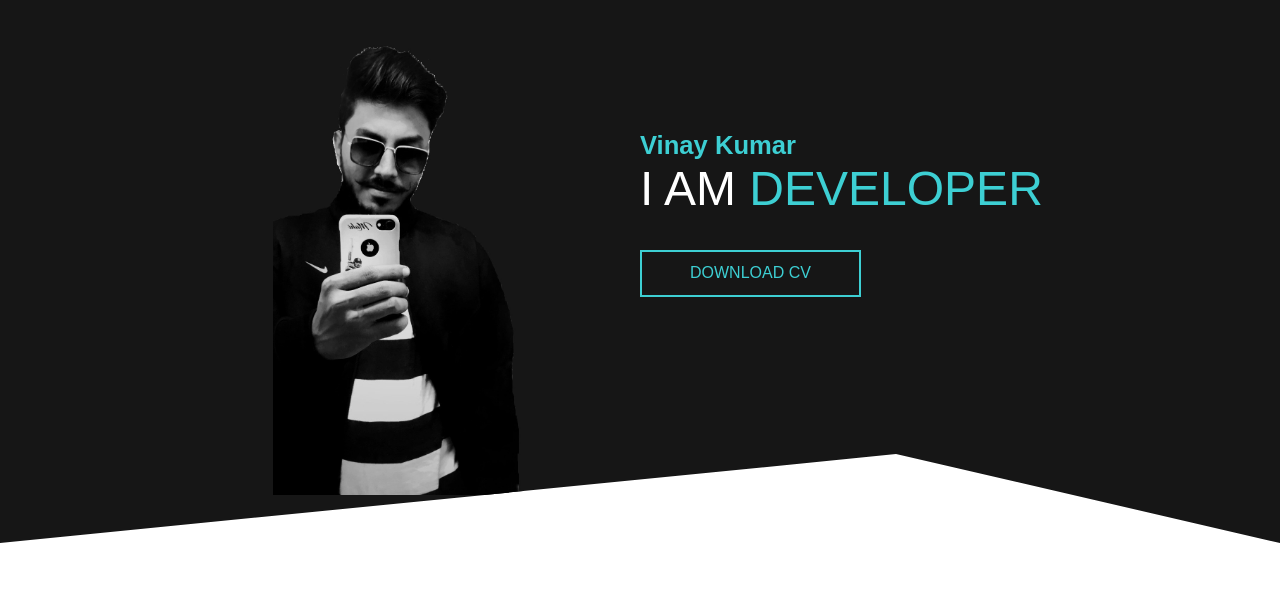
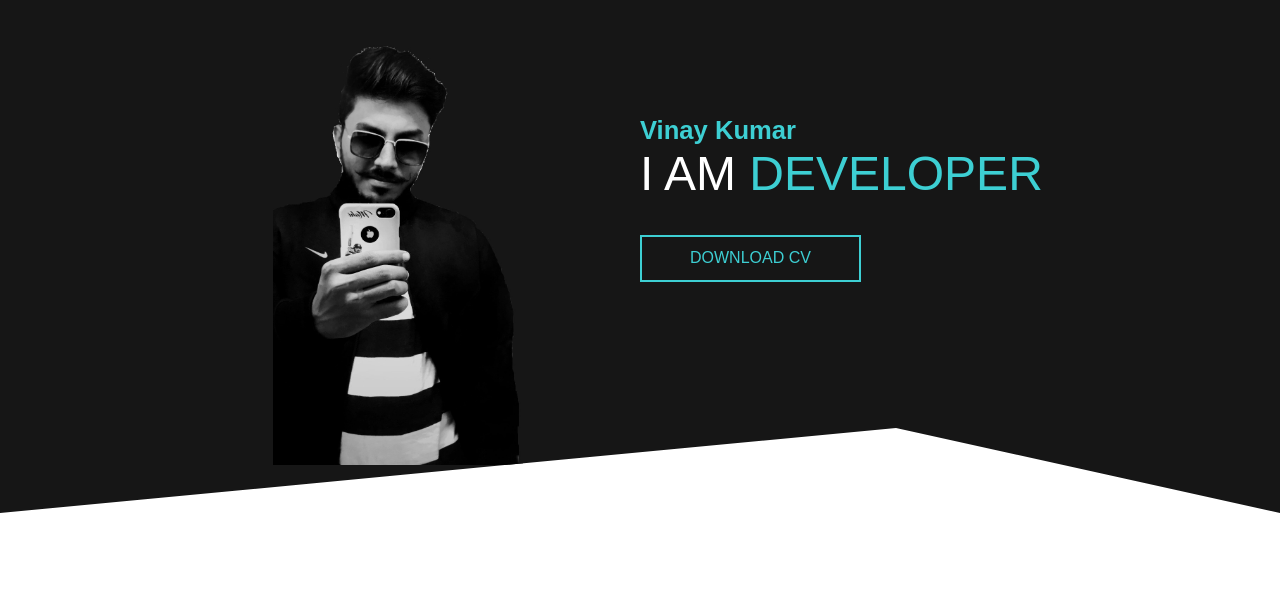
Before and after one commit to Vinaykumar73/Portfolio.github.io, a plain HTML site: page index.html in a window 1280 px wide. Shown: the part 141-747 px from the top of the page. Drawn offline with nearby package versions, Linux system fonts and the light colour scheme.

Commit message:
Update index.html

```diff
--- a/index.html
+++ b/index.html
@@ -47,7 +47,7 @@
 
 				<div class="hero flex items-center">
 					<div class="left flex-1 flex justify-center">
-						<img src="./images/Mann-2.jpeg"alt="" width="350px" height="450px">
+						<img src="./images/Mann-2.jpeg"alt="" width="350px" height="420px">
 					</div>
 				<div class="right flex-1">
 					<h6>Vinay Kumar</h6>
```
